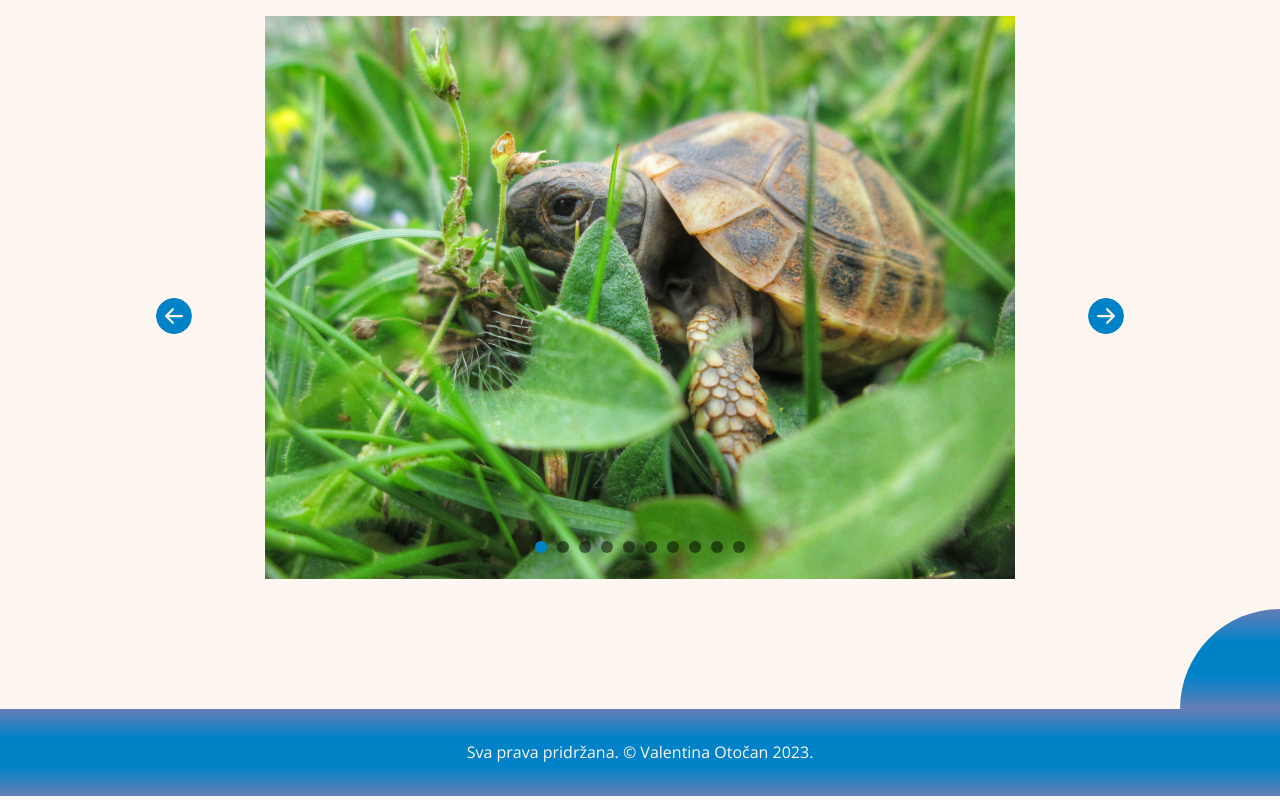
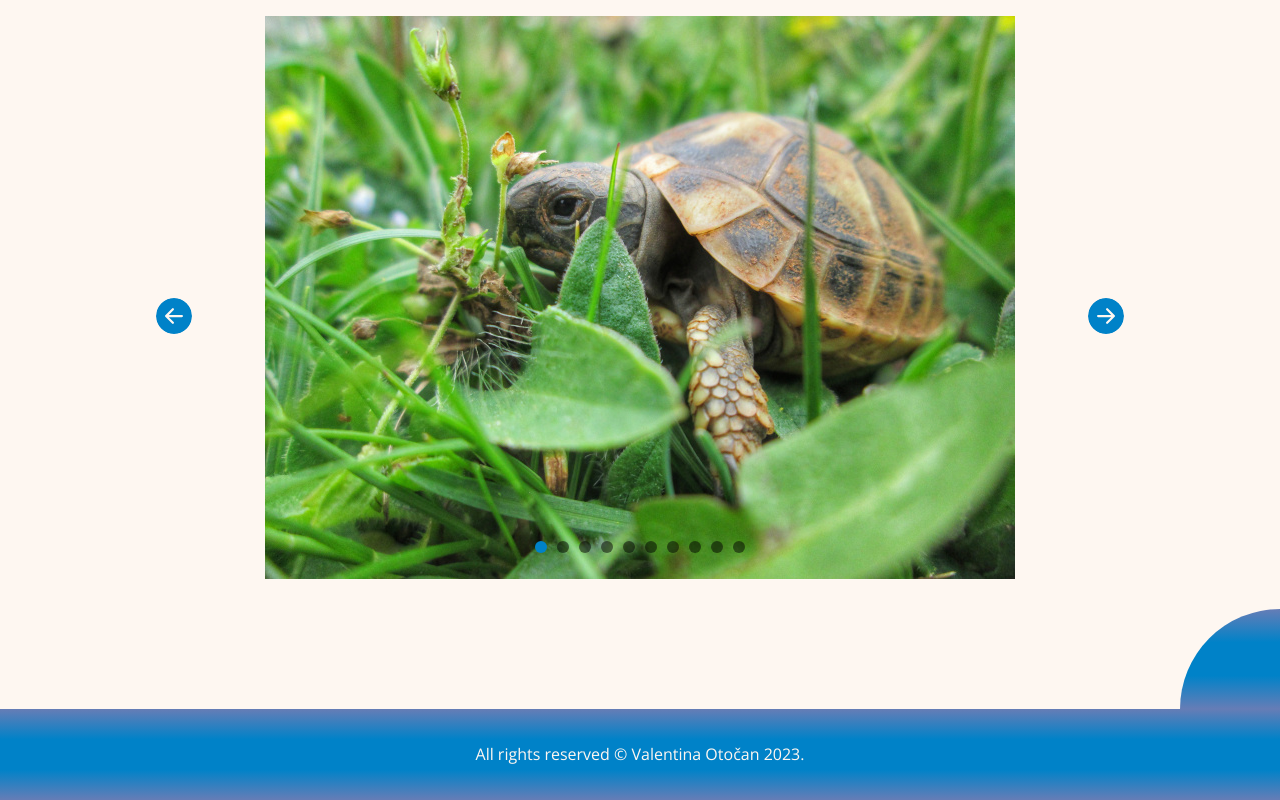
Before and after one commit to valentinaotocan/portfolio, a React (Vite) app: page /o-meni in a window 1280 px wide. Shown: the part 2046-2846 px from the top of the page. Built offline with nearby package versions, Linux system fonts and the light colour scheme; a web font is replaced by a local one.

Commit message:
Add translation and change spacing for footer

```diff
--- a/src/components/Footer.tsx
+++ b/src/components/Footer.tsx
@@ -1,8 +1,12 @@
+import { useTranslation } from "react-i18next";
+
 export default function Footer() {
+  const { t } = useTranslation("global");
+
   return (
-    <footer className="footer flex flex-jc--c flex-ai--c text-center linear-bg plr-custom txt-color-primary fs-base fw-normal">
+    <footer className="footer flex flex-jc--c flex-ai--c text-center linear-bg plr-custom txt-color-primary fs-base fw-normal ptb-xl">
       <p>
-        Sva prava pridržana. &copy; Valentina Otočan {new Date().getFullYear()}.
+        <span>{t('footer.rightsReserved')}</span> &copy; Valentina Otočan {new Date().getFullYear()}.
       </p>
     </footer>
   );
--- a/src/styles/components/Footer.scss
+++ b/src/styles/components/Footer.scss
@@ -1,5 +1,3 @@
 .footer {
-  padding-top: toRem(30px);
-  padding-bottom: toRem(30px);
   width: 100%;
 }
```
